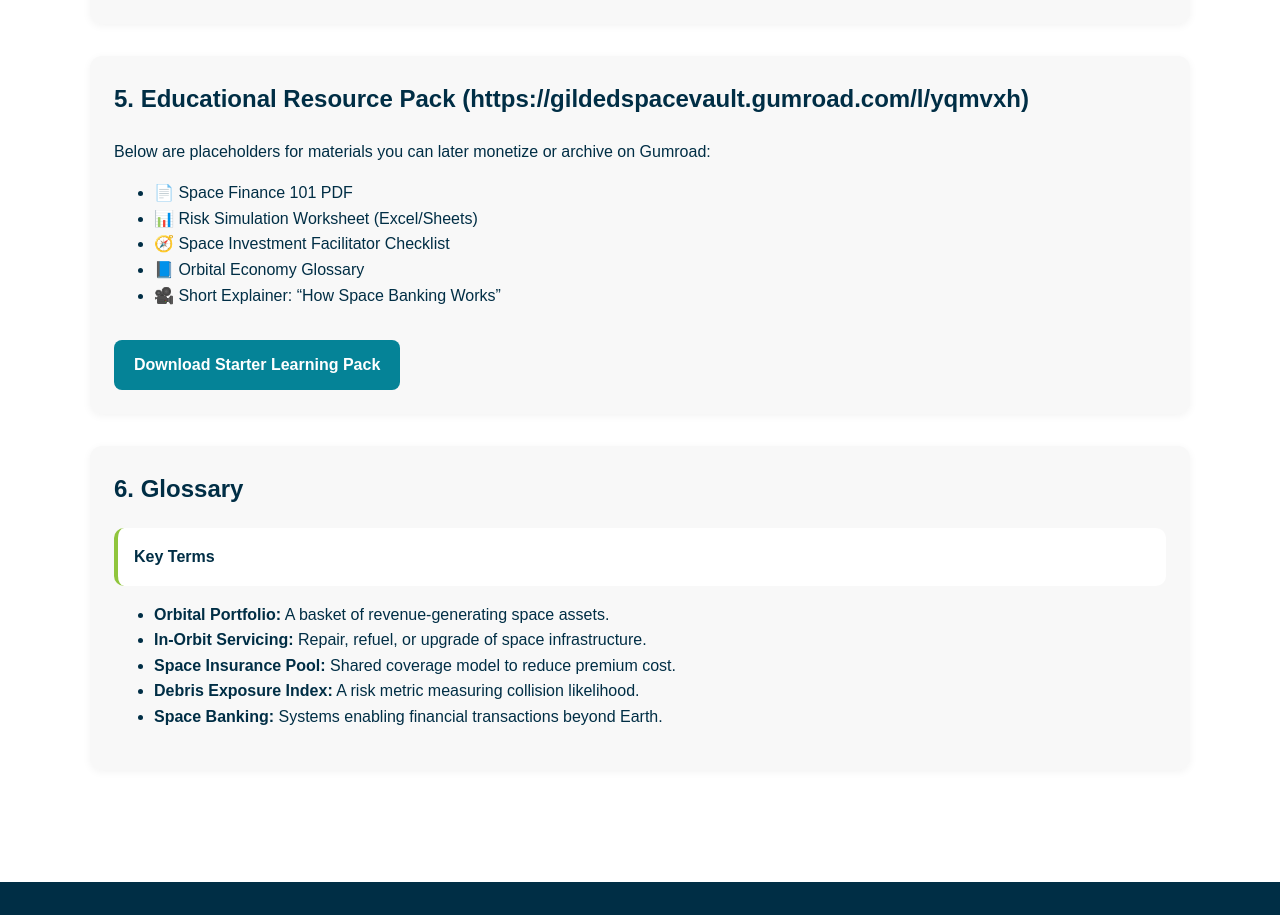
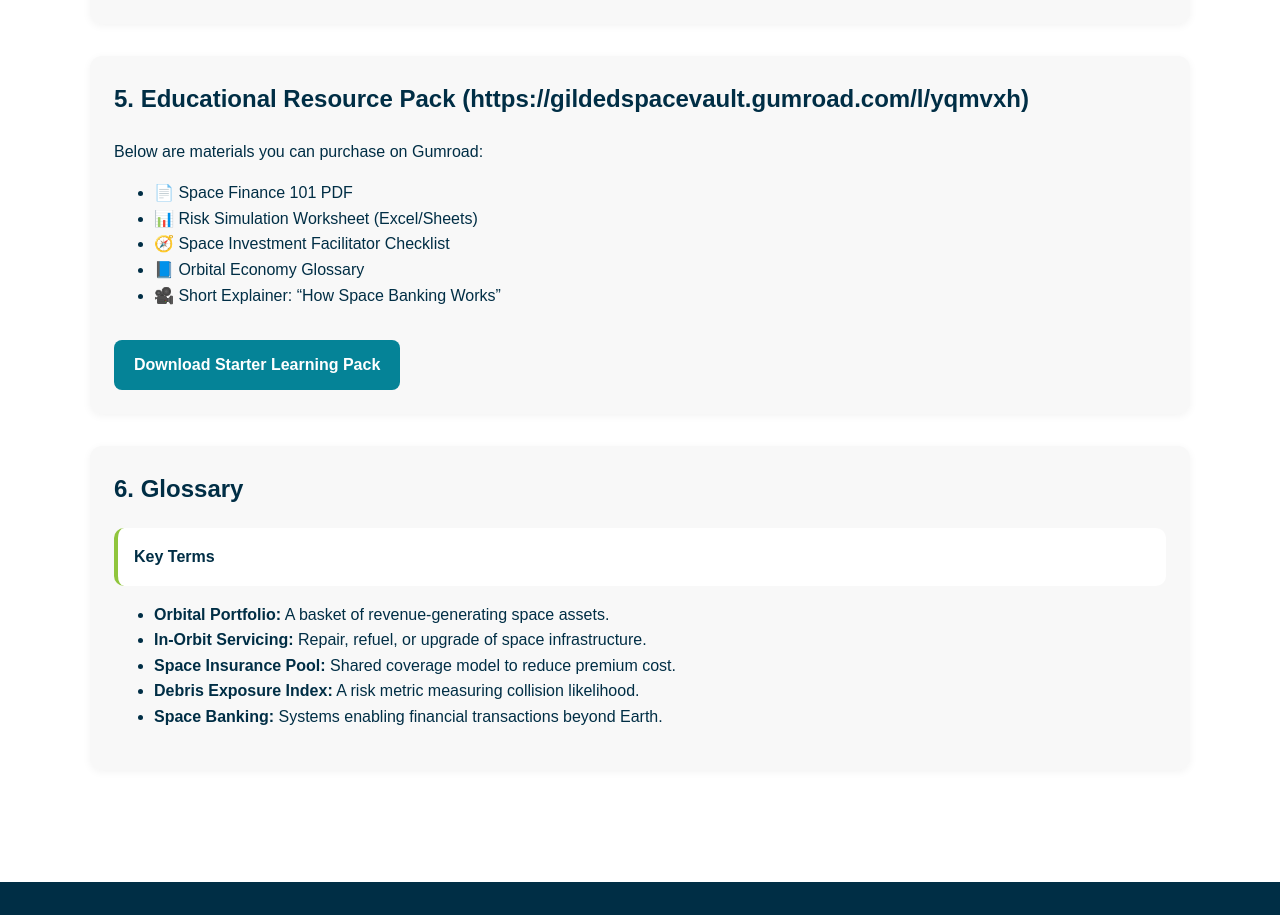
Before and after one commit to booknobliss1-max/NeuSpace-Risk, a plain HTML site: page index.html in a window 1280 px wide. Shown: the part 2360-3275 px from the top of the page. Drawn offline with Linux system fonts and the light colour scheme.

```diff
--- a/index.html
+++ b/index.html
@@ -141,7 +141,7 @@
 
 <section>
   <h2>5. Educational Resource Pack (https://gildedspacevault.gumroad.com/l/yqmvxh)</h2>
-  <p>Below are placeholders for materials you can later monetize or archive on Gumroad:</p>
+  <p>Below are materials you can purchase on Gumroad:</p>
   <ul>
     <li>📄 Space Finance 101 PDF</li>
     <li>📊 Risk Simulation Worksheet (Excel/Sheets)</li>
```
